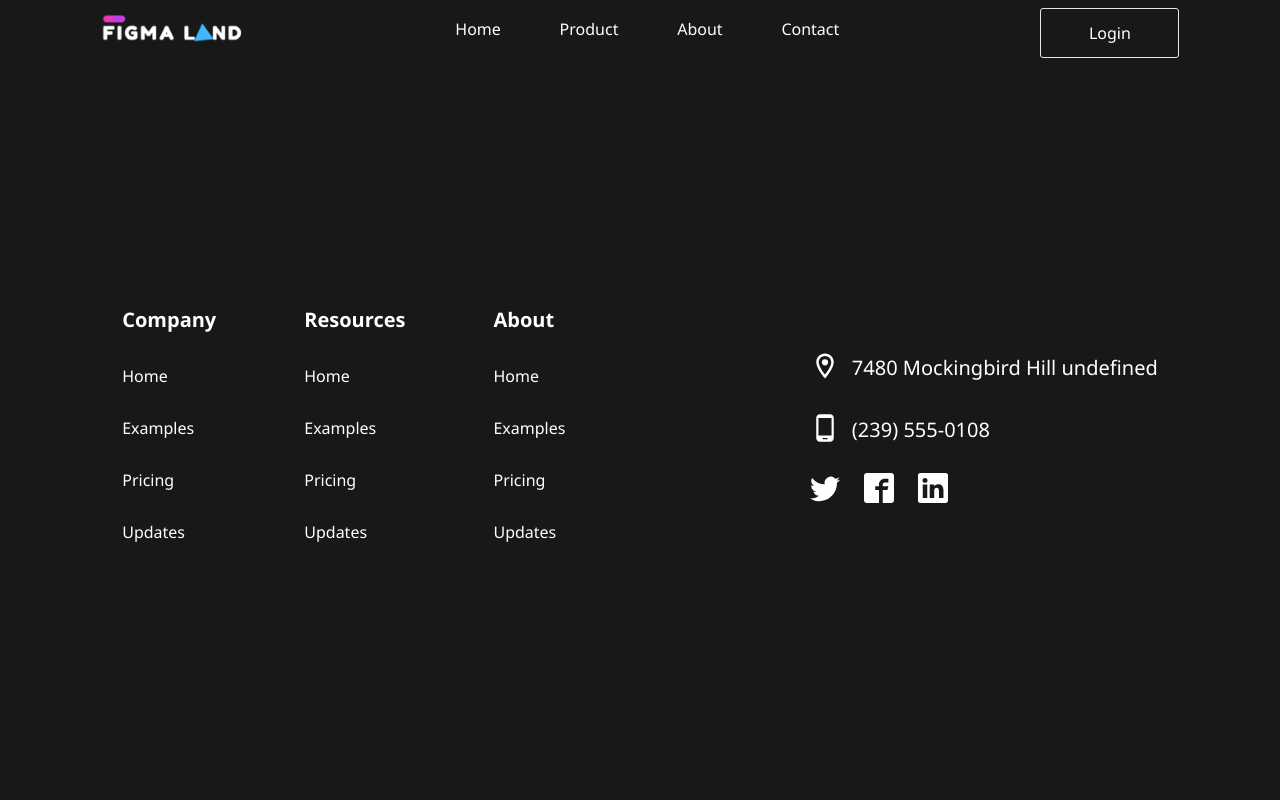
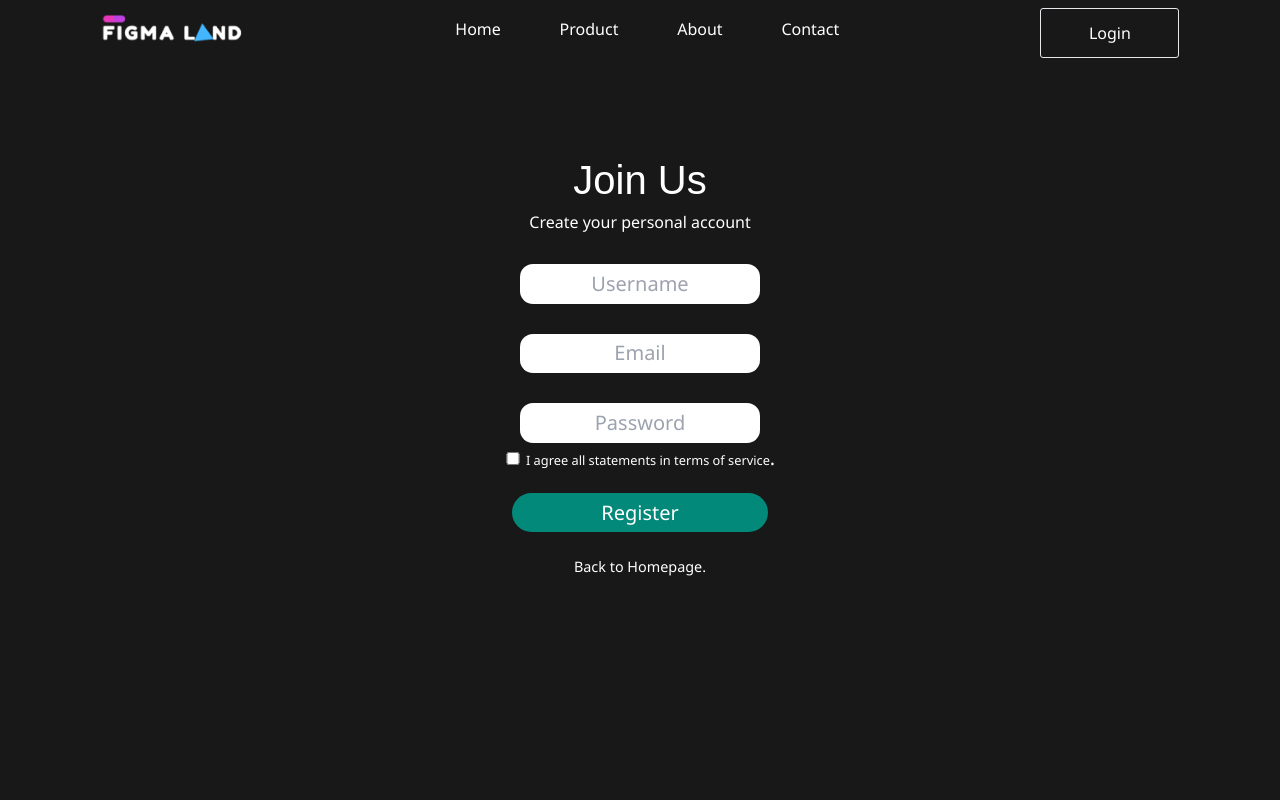
Before and after one commit to Jeffreyxdev/FigmaLand-demo, a React (Vite) app: page /register in a window 1280 px wide. Shown: the top 800 px of the page. Built offline with nearby package versions, Linux system fonts and the light colour scheme.

Commit message:
login and register page workrd on

```diff
--- a/src/App.jsx
+++ b/src/App.jsx
@@ -8,8 +8,9 @@ import Product from './Pages/Product';
 import About from './Pages/About'
 import  Contact from './Pages/Contact'
 import  Footer from './Pages/Footer'
-
-
+import Login from './Pages/Login'
+import Register from './Pages/Register'
+import ForgetPasswordPage from './Pages/forgot-password';
 function App() {
 
 
@@ -22,6 +23,9 @@ function App() {
         <Route path='/product' element={<Product/>} />
         <Route path='/about' element={<About/>} />
         <Route path='/contact' element={<Contact/>} />
+        <Route path='/login' element={<Login/>}/>
+        <Route path='/register' element={<Register/>}/>
+        <Route path='/forget-password' element={<ForgetPasswordPage/>}/>
       </Routes>
       <Footer/>
 
--- a/src/Components/Navbar.jsx
+++ b/src/Components/Navbar.jsx
@@ -37,9 +37,9 @@ return (
               )
           })}
       </div>
-
+      <Link to={'/login'}>
       <button className='w-[139px] h-[50px] rounded-[3px] border-[1px] mt-2'>Login</button>
-
+      </Link>
     </nav>
 
     {/* mobile navbar */}
@@ -49,7 +49,9 @@ return (
         <div className='w-[40%]'>
         <img src={logo} alt="" className='w-[100%] pt-2'/>
         </div>
+        <Link to={'/login'}>
         <button className='w-[130px] h-[45px] rounded-[3px] border-[1px] mt-2'> Login </button>
+        </Link>
       </div>
 
       <div className="w-[10%] pt-3  pl-4" onClick={handleMenuClick}>
--- a/src/InnerPage/Pricecard.jsx
+++ b/src/InnerPage/Pricecard.jsx
@@ -1,4 +1,4 @@
-function PriceCard({ title, description, price, operators }) {
+function PriceCard ({ title, description, price, operators }) {
     const features = [
       `${operators} Operators`,
       "Notifications",
--- a/src/InnerPage/pricetable.jsx
+++ b/src/InnerPage/pricetable.jsx
@@ -1,5 +1,5 @@
 
-import PriceCard from "./pricecard";
+import PriceCard from "./Pricecard";
 import { useEffect } from "react";
 import AOS from "aos";
 
--- a/src/Pages/Login.jsx
+++ b/src/Pages/Login.jsx
@@ -1,7 +1,29 @@
+import { Link } from "react-router-dom";
 
 function Login(){
     return(
-      <h1 className=" mt-[55px]">hello</h1>
+      <div className="text-center mt-[180px]">
+      <h2 style={{fontSize:'30px', marginBottom:'15px', fontFamily:'cursive'}}>Sign in to us</h2>
+      <form action="/home">
+          <p>
+
+              <input style={{width:'15rem',padding:'.3rem',borderRadius:'13px',outline:'none',border:'none',textAlign:'center'}} type="text" name="first_name" required  placeholder="Username or Email"/>
+          </p><br />
+          <p>
+              <input style={{width:'15rem',padding:'.3rem',borderRadius:'13px',outline:'none',border:'none',textAlign:'center', marginTop:'2px'}} type="password" name="password" required placeholder="Password" />
+          </p>
+          <p>
+              <button id="sub_btn" type="submit" style={{ width: '15vw'}}>Login</button>
+          </p>
+      </form><br />
+      <footer>
+              <label>Password</label>
+              <Link to="/forget-password"><label className="right-label" style={{color:'red'}}> Forget password?</label></Link>
+              <br/>
+          <p style={{marginTop:'6px'}}>First time? <Link to="/register" style={{color:'red',  }}>Create an account</Link>.</p>
+          <p style={{color:'#02897A', marginTop:'10px'}}><Link to="/" >Back to Homepage</Link>.</p>
+      </footer>
+  </div>
 
     )
 }
--- a/src/Pages/Product.jsx
+++ b/src/Pages/Product.jsx
@@ -1,4 +1,4 @@
-import PriceTable from "../InnerPage/pricetable";
+
 import Productfeatures from "../InnerPage/product features";
 import Write from "../InnerPage/product write up"
 
@@ -8,7 +8,7 @@ function Product(){
         <div>
          <Write/>
          <Productfeatures/>
-         <PriceTable/>
+
         </div>
     )
 }
--- a/src/InnerPage/Register.jsx
+++ b/src/Pages/Register.jsx
@@ -6,21 +6,21 @@ import '../App.css'
  function SignUpPage() {
 
     return (
-        <div className="text-center m-5-auto">
-            <h2>Join us</h2>
+        <div className="text-center mt-[150px]">
+            <h2 style={{fontSize:'40px', fontFamily:'sans-serif'}}>Join Us</h2>
             <h5>Create your personal account</h5>
             <form action="/home">
                 <p>
-                    <label>Username</label><br/>
-                    <input type="text" name="first_name" required />
+                    <br/>
+                    <input style={{width:'15rem',padding:'.3rem',borderRadius:'13px',outline:'none',border:'none',textAlign:'center'}} type="text" name="first_name" required placeholder='Username' />
                 </p>
                 <p>
-                    <label>Email address</label><br/>
-                    <input type="email" name="email" required />
+                    <br/>
+                    <input style={{width:'15rem',padding:'.3rem',borderRadius:'13px',outline:'none',border:'none',textAlign:'center'}} type="email" name="email" required  placeholder='Email'/>
                 </p>
                 <p>
-                    <label>Password</label><br/>
-                    <input type="password" name="password" required />
+                    <br/>
+                    <input style={{width:'15rem',padding:'.3rem',borderRadius:'13px',outline:'none',border:'none',textAlign:'center'}} type="password" name="password" required  placeholder='Password'/>
                 </p>
                 <p>
                     <input type="checkbox" name="checkbox" id="checkbox" required /> <span>I agree all statements in <a href="https://google.com" target="_blank" rel="noopener noreferrer">terms of service</a></span>.
@@ -28,7 +28,7 @@ import '../App.css'
                 <p>
                     <button id="sub_btn" type="submit">Register</button>
                 </p>
-            </form>
+            </form><br />
             <footer>
                 <p><Link to="/">Back to Homepage</Link>.</p>
             </footer>
--- a/src/InnerPage/forgot-password.jsx
+++ b/src/Pages/forgot-password.jsx
@@ -4,20 +4,22 @@ import '../App.css'
 
  function ForgetPasswordPage() {
     return (
-        <div className="text-center m-5-auto">
+        <div className="text-center mt-[150px]">
             <h2>Reset your password</h2>
             <h5>Enter your email address and we will send you a new password</h5>
             <form action="/login">
                 <p>
-                    <label id="reset_pass_lbl">Email address</label><br/>
-                    <input type="email" name="email" required />
+                    <br/>
+                    <input style={{width:'15rem',padding:'.3rem',borderRadius:'13px',outline:'none',border:'none',textAlign:'center'}}  type="email" name="email" required placeholder="Email address"/>
                 </p>
                 <p>
-                    <button id="sub_btn" type="submit">Send password reset email</button>
+                    <button id="sub_btn" type="submit" >Send password reset email</button>
                 </p>
             </form>
             <footer>
-                <p>First time? <Link to="/register">Create an account</Link>.</p>
+                <p>First time? <Link to="/register">Create an account</Link>.</p> <br />
+
+
                 <p><Link to="/">Back to Homepage</Link>.</p>
             </footer>
         </div>
--- a/src/index.css
+++ b/src/index.css
@@ -26,6 +26,44 @@ body{
 .contentCard > div > button {
   box-shadow: rgba(0, 0, 0, 0.25) 0px 25px 50px -12px;
 
+}
+  #sub_btn {
+
+    width: 100%;
+    padding: .3rem;
+    margin-top: 20px;
+    border: none;
+    background: #02897A;
+    color: #fff;
+    border-radius: 20px;
+    width: 20vw;
+}
+
+#sub_btn:hover {
+    background: #333;
+    transition: all .5s
+}
+
+footer p {
+    margin: 0;
+    font-size: .9rem
+}
+
+/***    Register Page     ***/
+#checkbox {
+    width: 1rem
+}
+
+form span {
+    font-size: .8rem
+}
+
+#reset_pass_lbl {
+    float: left
+}
+
+.home-page-title {
+  color: #222
 }
 
 .gallery-image {
@@ -82,8 +120,6 @@ border: 1px solid rgba(17, 0, 240, 0.3);
     font-size: 24px;
   }
 
-
-
   /* The typing effect */
   @keyframes typing {
     from { width: 0 }
@@ -103,7 +139,9 @@ border: 1px solid rgba(17, 0, 240, 0.3);
 }
 
 @media screen and (max-width: 768px) {
-
+ #sub_btn {
+    width: 40vw;
+  }
 }
 
 
```
